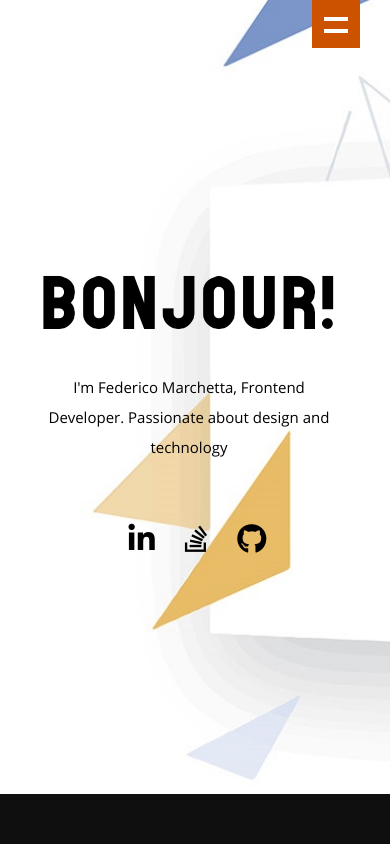
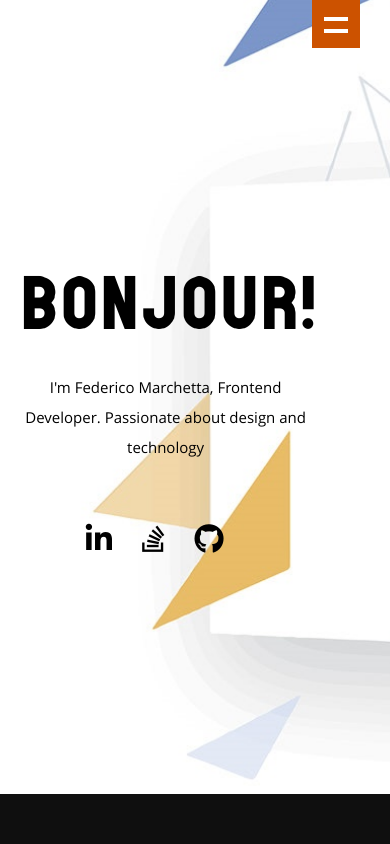
Before and after one commit to Federico531/FEDE-PORTFOLIO, a React (Create React App) app: page / in a window 390 px wide. Shown: the top 844 px of the page. Built offline with nearby package versions, Linux system fonts and the light colour scheme.

Commit message:
ahora si?

```diff
--- a/public/css/media-queries.css
+++ b/public/css/media-queries.css
@@ -455,14 +455,14 @@
 
    .title {
       top: 40%;
-      left: 10vw;
+      left: 5vw;
       font-size: 80px;
       align-content: center;
    }
    .description {
       color: black;
       top: 50%;
-      left: 10vw;
+      left: 4vw;
       font-size: 15px;
       width: 300px;
    }
@@ -471,13 +471,13 @@
    }
    .logos {
 
-      row-gap: 40px;
+      row-gap: 100px;
 
    }
    .socialo {
       width: 200px;
       top: 68%;
-      left: 25vw;
+      left: 14vw;
       bottom: 0;
    }
    #about {
```
